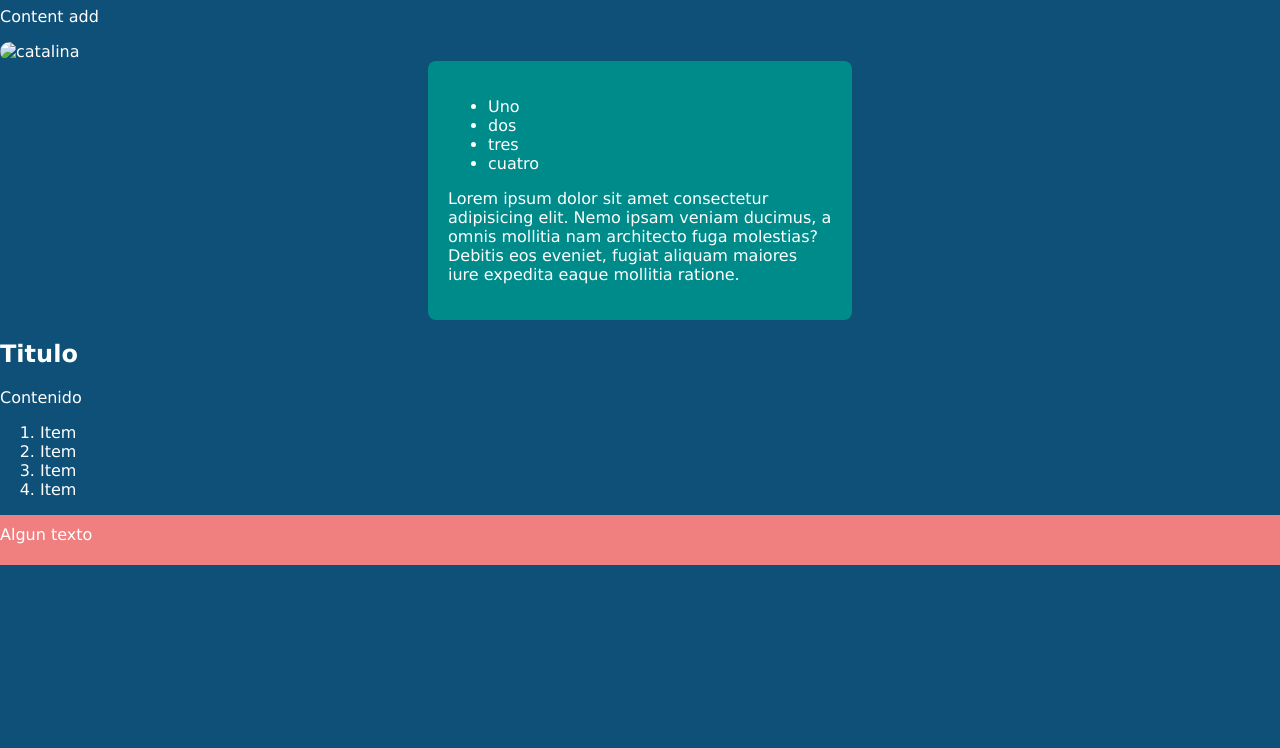
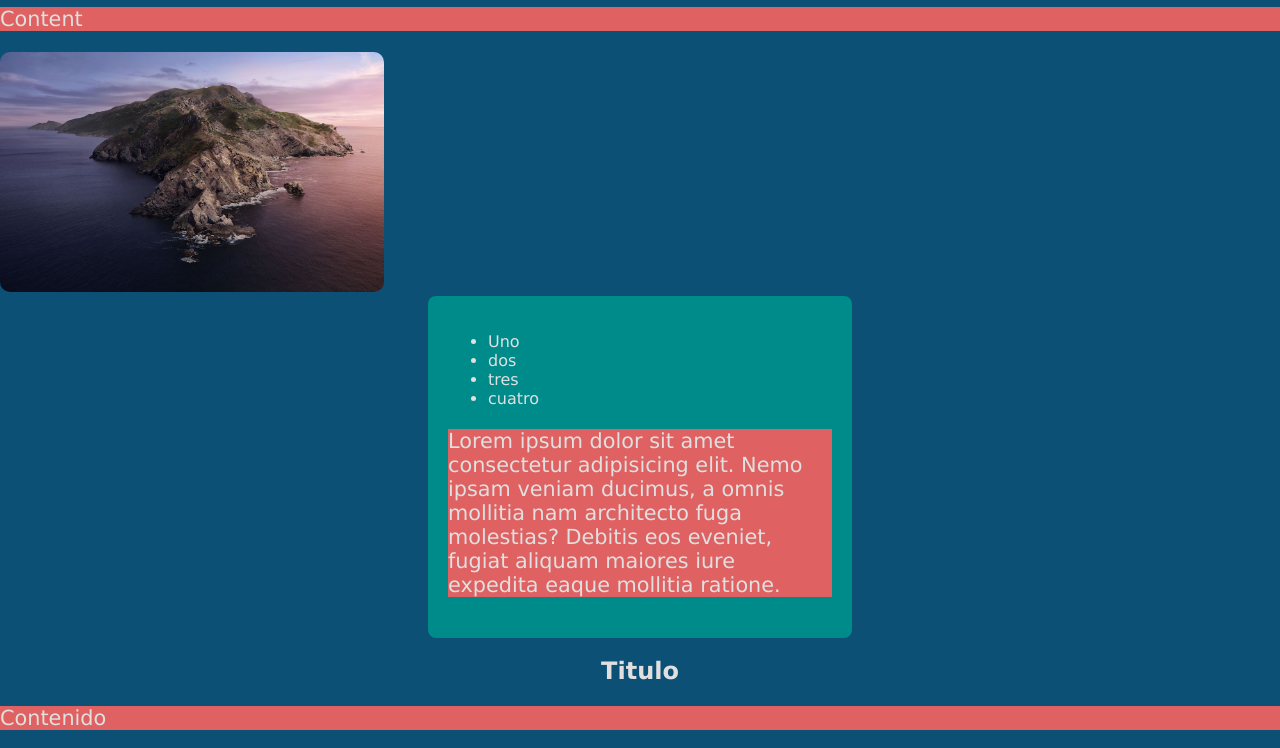
Before and after one commit to alexbaezd/simple-gulp-boilerplate, a website: page src/index.html in a window 1280 px wide. Shown: the part 81-829 px from the top of the page. Before the commit the page ends 800 px from the top, so only its background shows below. Drawn offline with nearby package versions, Linux system fonts and the light colour scheme; files that its build step writes are made by us from their sources.

Commit message:
Contenido de prueba para el boilerplate

```diff
--- a/src/index.html
+++ b/src/index.html
@@ -5,11 +5,12 @@
     <meta name="viewport" content="width=device-width, initial-scale=1.0">
     <meta http-equiv="X-UA-Compatible" content="ie=edge">
     <title>Web</title>
-   <link rel="stylesheet" href="css/style.css">
+    <link rel="stylesheet" href="css/style.css">
+    <link rel="shortcut icon" type="image/png" href="img/favicon.png"/>
 </head>
 <body>
-    <h1>Hello World</h1>
-    <p>Content add</p>
+    <h1 class="center">Hello World</h1>
+    <p>Content</p>
     <img class="img__banner" src="img/catalina.jpg" alt="catalina">
     <div class="container">
         <ul>
@@ -21,7 +22,7 @@
         <p>Lorem ipsum dolor sit amet consectetur adipisicing elit. Nemo ipsam veniam ducimus, a omnis mollitia nam architecto fuga molestias? Debitis eos eveniet, fugiat aliquam maiores iure expedita eaque mollitia ratione.</p>
     </div>
     <section>
-        <h2>Titulo</h2>
+        <h2 class="center">Titulo</h2>
         <p>Contenido</p>
         <ol>
             <li>Item</li>
@@ -33,6 +34,6 @@
     <footer>
         <span>Algun texto</span>
     </footer>
-    <script type="module" src="js/app.js"></script>
+    <script  src="js/app.js"></script>
 </body>
 </html>
--- /dev/null
+++ b/src/js/modules/events.js
@@ -0,0 +1,5 @@
+const myEvents = e =>{
+  alert(`Event => ${e}`)
+}
+
+export default myEvents
--- /dev/null
+++ b/src/js/modules/menu.js
@@ -0,0 +1,5 @@
+const helloInfo = () =>{
+  console.info('App Init')
+}
+
+export default helloInfo
--- /dev/null
+++ b/src/scss/config/_variables.scss
@@ -0,0 +1,12 @@
+$fs-h1:2.2em;
+$fs-h2:1.8em;
+$fs-p:1.3em;
+
+
+$breakpoints: (
+    small: 320px,
+    medium: 768px,
+    large: 1024px,
+    xlarge:1200px,
+    xxlarge:1440px
+);
--- a/src/scss/style.scss
+++ b/src/scss/style.scss
@@ -1,9 +1,7 @@
-//@import "config/variables";
-$bg-color:hsl(202, 79%, 26%);
-$color-text:#fff;
-$fs-h1:2.2em;
-$fs-h2:1.8em;
-$p-size:1.3em;
+@import "config/variables";
+@import "theme/colors";
+@import "theme/typography";
+
 body{
     background: $bg-color;
     color:$color-text;
@@ -14,10 +12,16 @@ body{
 }
 
 h1{
-
     font-size: $fs-h1;
+    color: $color-h1;
     font-weight: 600;
 }
+p{
+  font-size: $fs-p;
+  background: $second-color;
+}
+
+
 .img__banner{
 width: 30%;
 border-radius: 10px;
@@ -34,7 +38,7 @@ footer{
 
     width: 100%;
     height: 5vh;
-    background: lightcoral;
+    background: $bg-color-alt;
     padding-top: 10px;
     margin-top: 10px;
 }
--- /dev/null
+++ b/src/scss/theme/_colors.scss
@@ -0,0 +1,6 @@
+
+$bg-color:#0d5076;
+$bg-color-alt:#e0944d;
+$color-text:#e0e0e0;
+$color-h1:#e7e586;
+$second-color:#df6161;
--- /dev/null
+++ b/src/scss/theme/_typography.scss
@@ -0,0 +1,3 @@
+.center{
+    text-align: center;
+}
```
Also changed, not shown: src/js/index.js (deleted, +0 -8 lines), src/js/main.js (added, +16 -0 lines), src/img/catalina.jpg (added), src/img/favicon.png (added).
